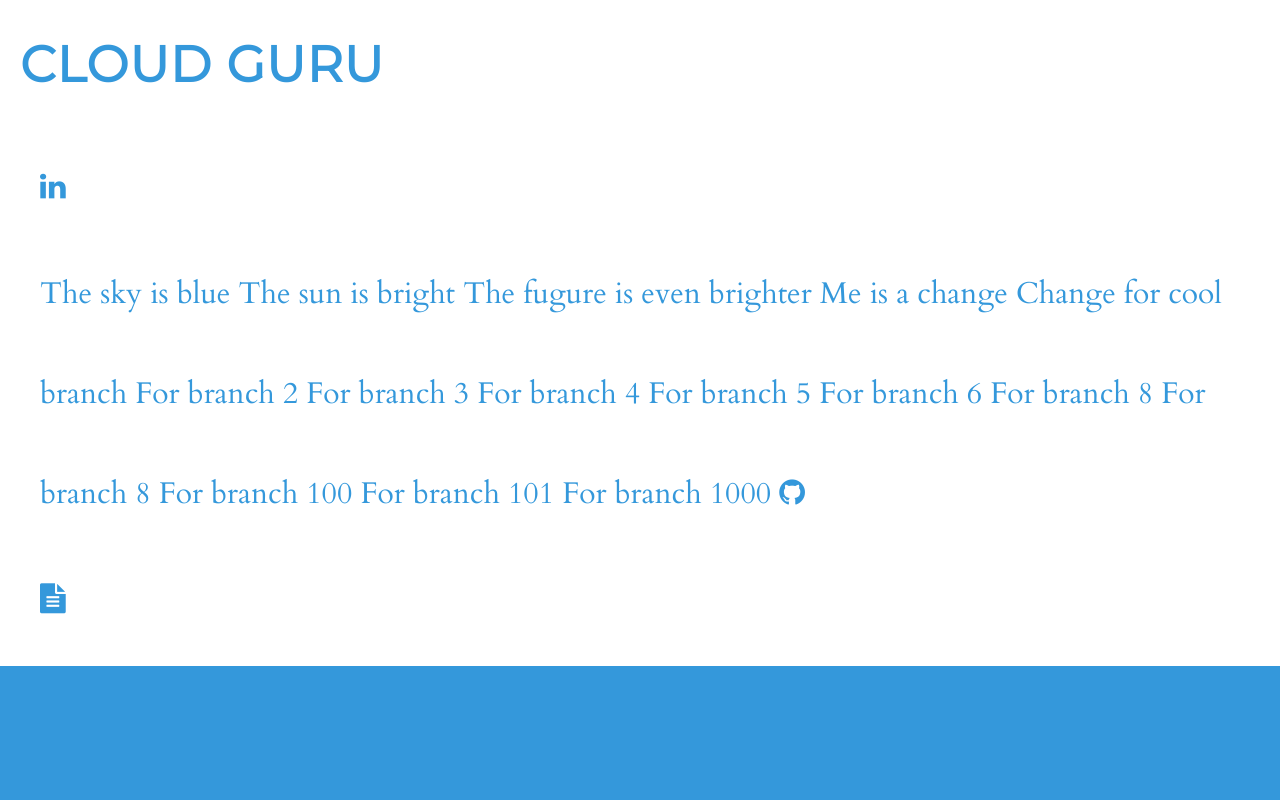
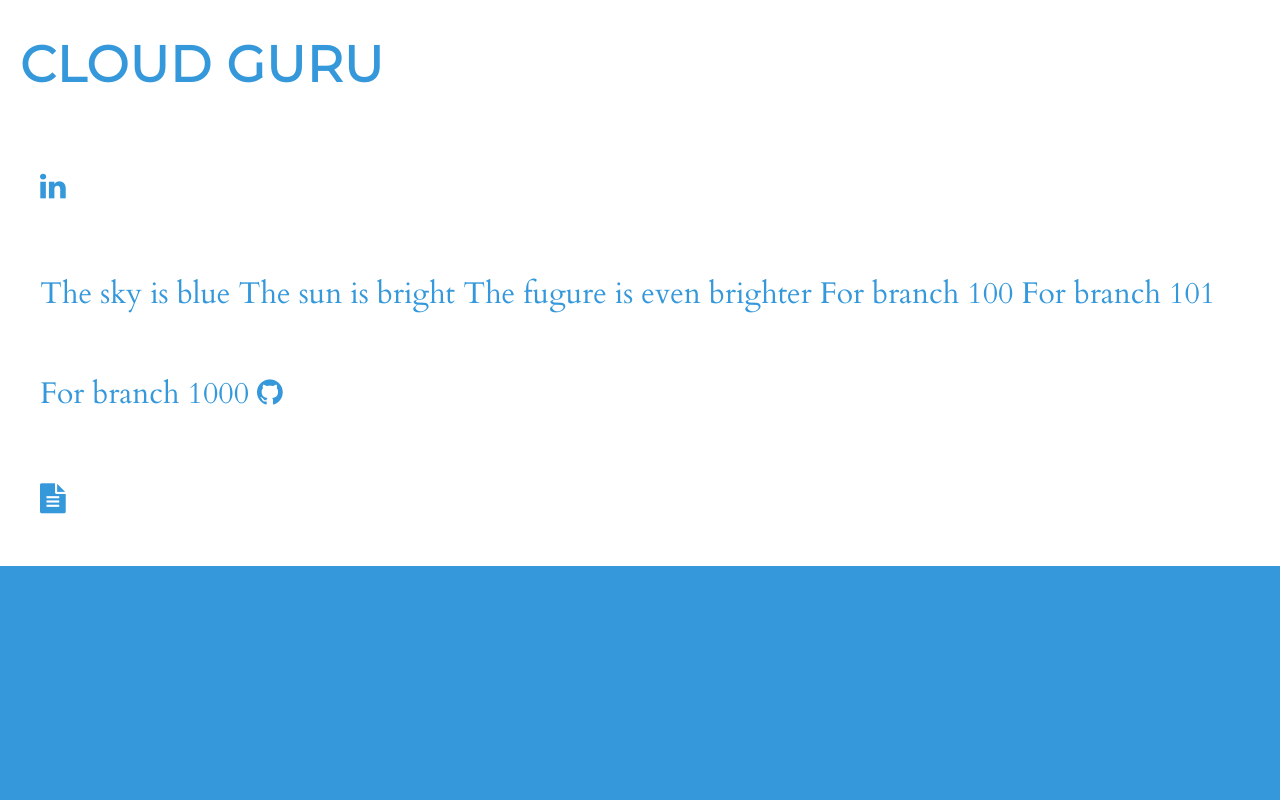
Before and after one commit to zebrometer/aws-test, a plain HTML site: page index.html in a window 1280 px wide. Shown: the top 800 px of the page. Drawn offline with Linux system fonts and the light colour scheme.

Commit message:
remove a buch of stuff

```diff
--- a/index.html
+++ b/index.html
@@ -38,15 +38,6 @@
           <span>The sky is blue</span>
           <span>The sun is bright</span>
           <span>The fugure is even brighter</span>
-          <span>Me is a change</span>
-          <span>Change for cool branch</span>
-          <span>For branch 2</span>
-          <span>For branch 3</span>
-          <span>For branch 4</span>
-          <span>For branch 5</span>
-          <span>For branch 6</span>
-	  <span>For branch 8</span>
-	  <span>For branch 8</span>
 
 	  <span>For branch 100</span>
 	  <span>For branch 101</span>
```
